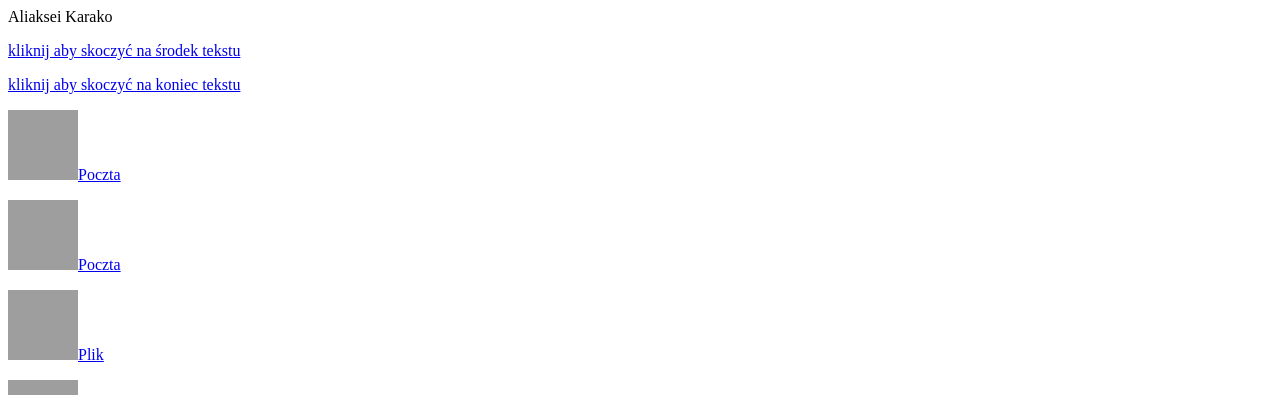
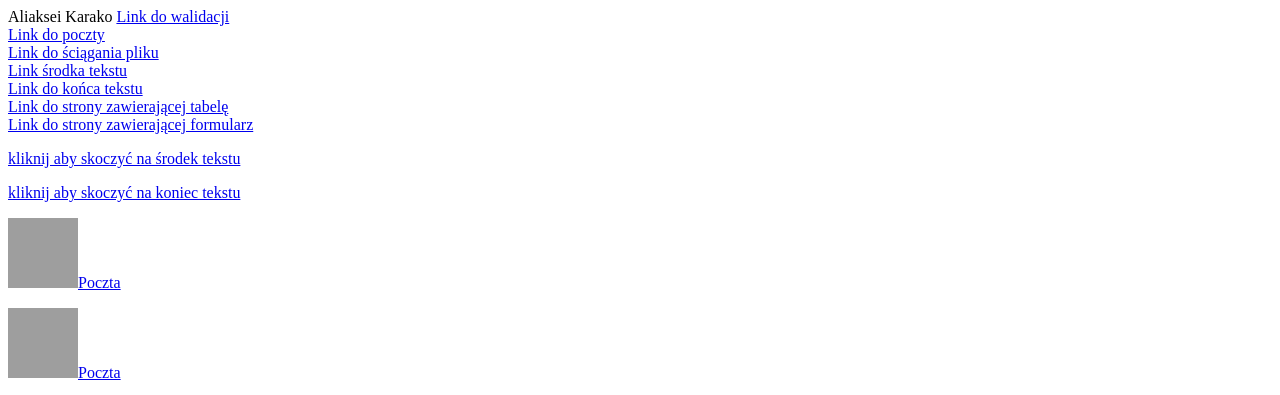
Before and after one commit to sabbbzRiro/Tabela, a plain HTML site: page index.html in a window 1280 px wide. Shown: the top 395 px of the page. Drawn offline with Linux system fonts and the light colour scheme; grey boxes are pictures that could not be loaded.

Commit message:
Update index.html

```diff
--- a/index.html
+++ b/index.html
@@ -8,6 +8,17 @@
     <body>
 
   Aliaksei Karako
+
+  <a href="walidacja_Hrechka.html">Link do walidacji</a><br>
+<a id="poczatek" href="poczta_Hrechka.html">Link do poczty</a><br>
+   <a href="plik_Hrechka.html">Link do ściągania pliku</a><br>
+   <a href="#srodek">Link środka tekstu</a><br>
+   <a href="#koniec">Link do końca tekstu</a><br>
+   <a href="tabela_Hrechka.html">Link do strony zawierającej tabelę</a><br>
+   <a href="formularz_Hrechka.html">Link do strony zawierającej formularz</a><br>
+
+
+
                          <p><a href="#skok_srodek">kliknij aby skoczyć na środek tekstu</a>
                         <p><a href="#skok_koniec">kliknij aby skoczyć na koniec tekstu</a>
 			  <P><A HREF="Walidacja_Karako.html"> <IMG SRC="https://www.gify.net/data/media/1456/poczta-ruchomy-obrazek-0005.gif" border=0 width=70 height=70>Poczta</A>
```
